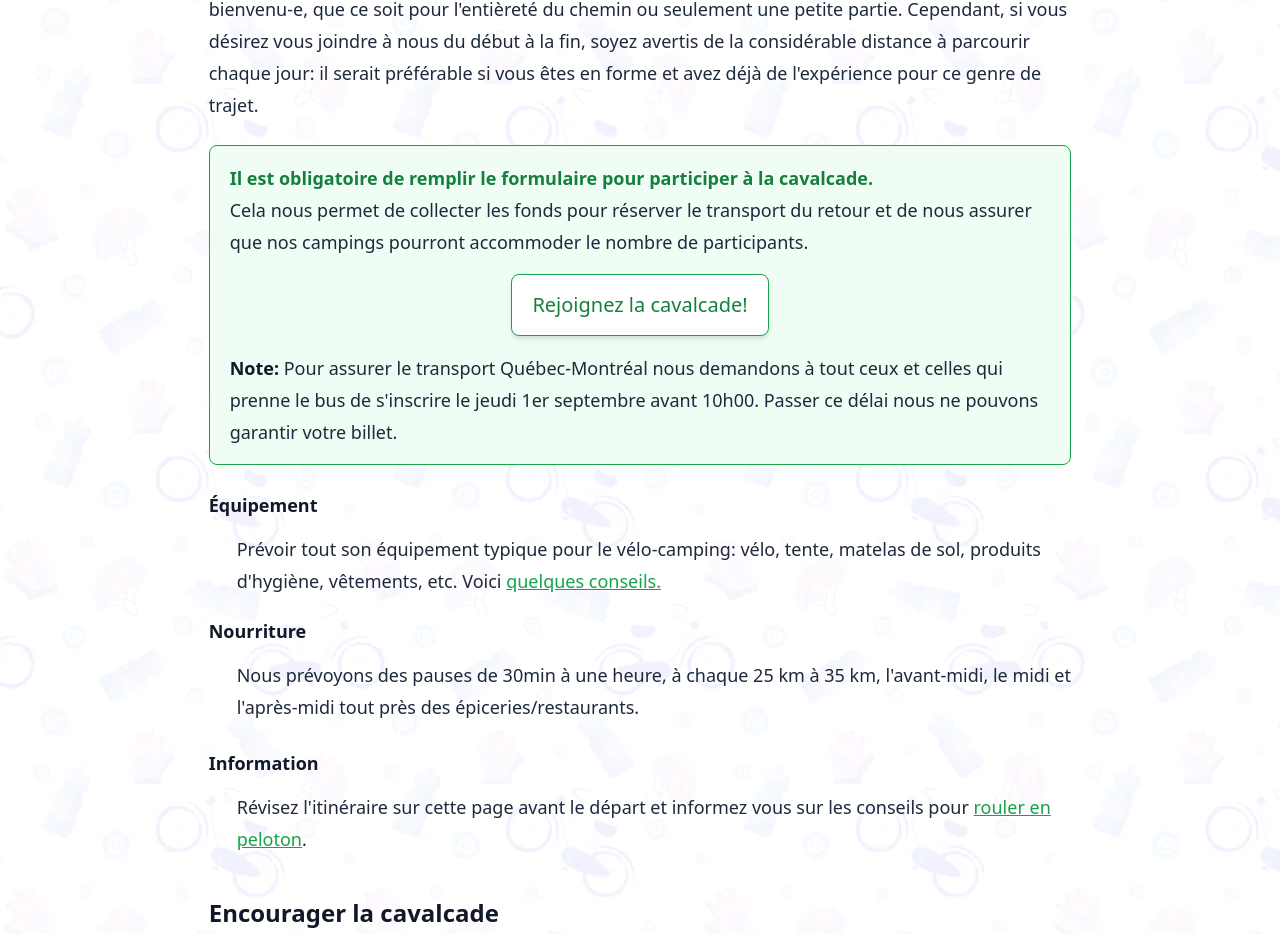
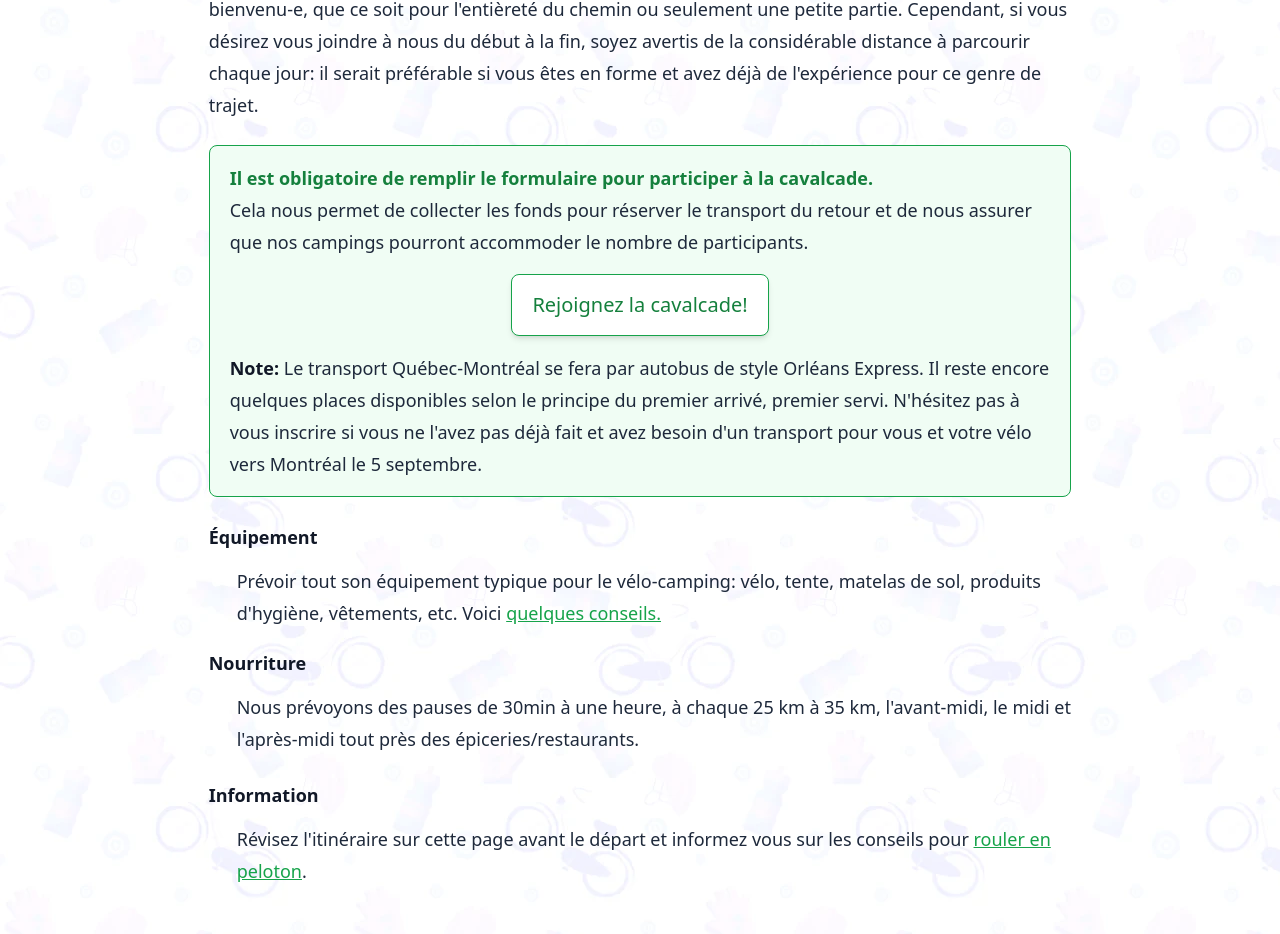
Before and after one commit to kfedorov/cavalcades, a SvelteKit app: page / in a window 1280 px wide. Shown: the part 4234-5168 px from the top of the page. Built offline with nearby package versions, Linux system fonts and the light colour scheme.

Commit message:
Still time to sign-up

```diff
--- a/src/routes/+page.svelte
+++ b/src/routes/+page.svelte
@@ -412,9 +412,7 @@
 								target="_blank">Rejoignez la cavalcade!</a
 							>
 						</div>
-						<strong>Note: </strong> Pour assurer le transport Québec-Montréal nous demandons à tout
-						ceux et celles qui prenne le bus de s'inscrire le jeudi 1er septembre avant 10h00.
-						Passer ce délai nous ne pouvons garantir votre billet.
+						<strong>Note: </strong> Le transport Québec-Montréal se fera par autobus de style Orléans Express. Il reste encore quelques places disponibles selon le principe du premier arrivé, premier servi. N'hésitez pas à vous inscrire si vous ne l'avez pas déjà fait et avez besoin d'un transport pour vous et votre vélo vers Montréal le 5 septembre.
 						<br />
 					</div>
 					<dl>
```
